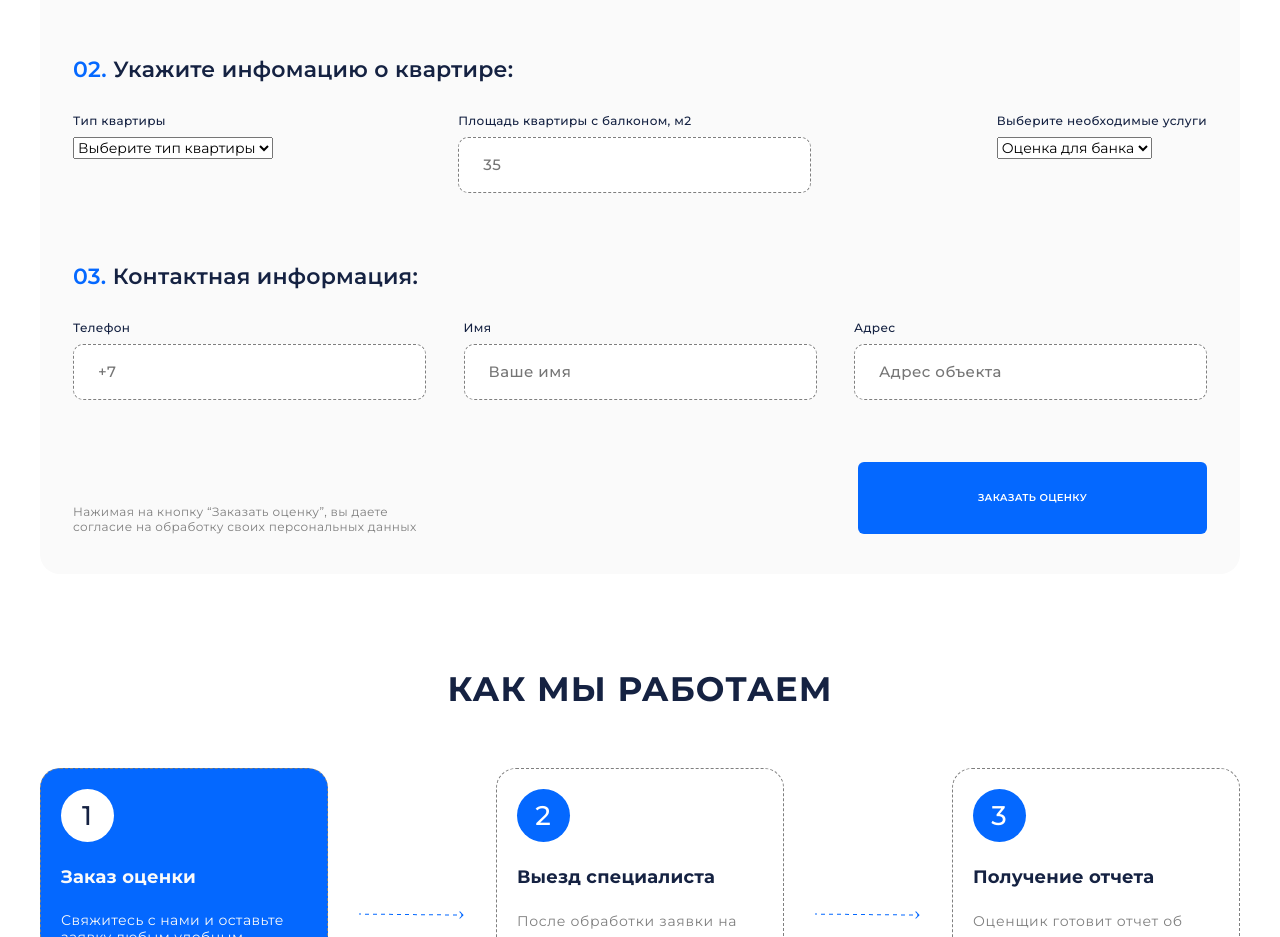
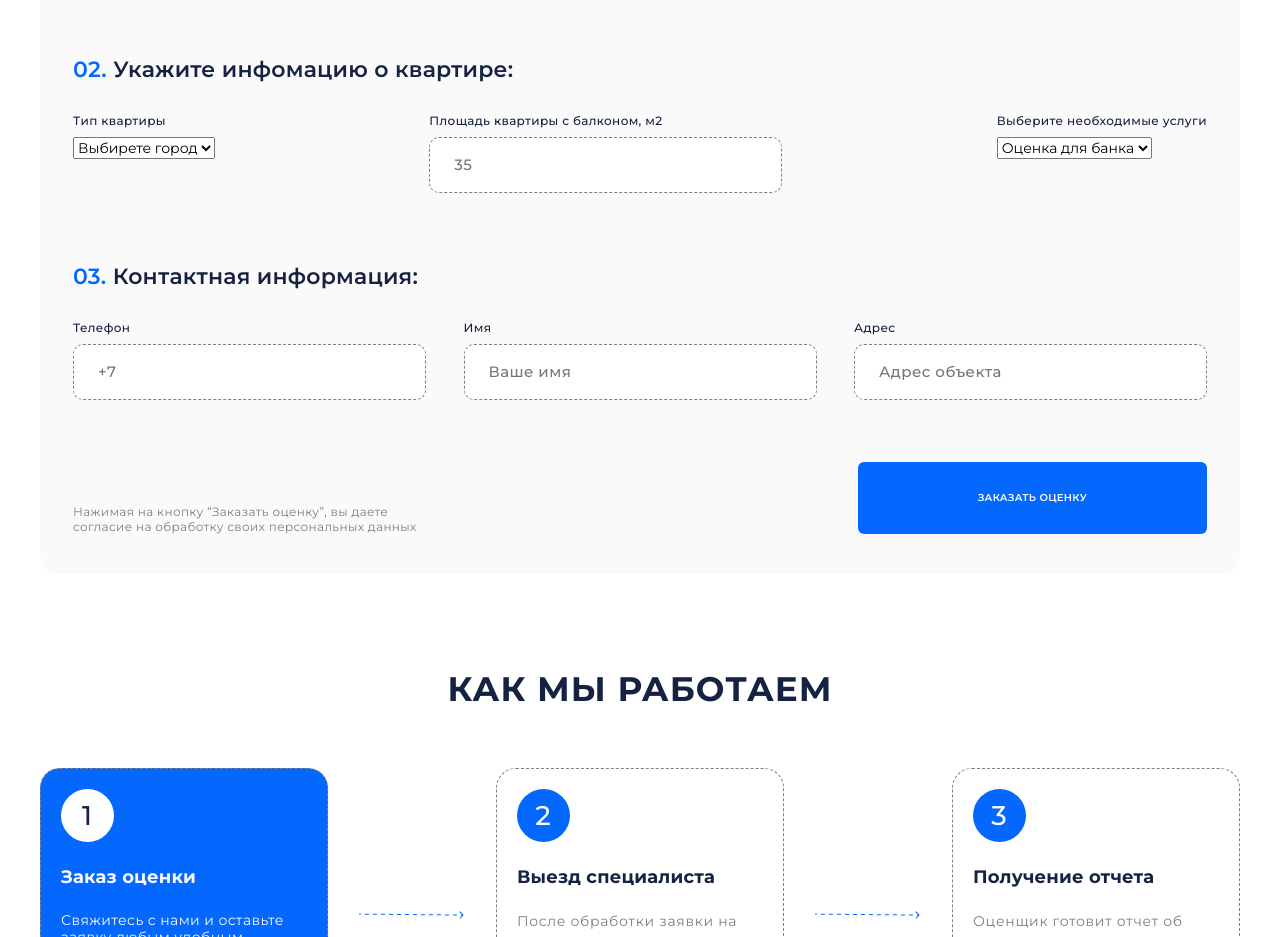
Before and after one commit to Ivan-nvkz/Property-Valuation, a plain HTML site: page index.html in a window 1280 px wide. Shown: the part 1680-2617 px from the top of the page. Drawn offline with nearby package versions, Linux system fonts and the light colour scheme.

Commit message:
Add files via upload

```diff
--- a/index.html
+++ b/index.html
@@ -618,7 +618,7 @@
                                        <div class="evaluation__info-body">
                                           <div class="evaluation__info-type">
                                              <p class="evaluation__info-title">Тип квартиры</p>
-                                             <select class="multi-default type__select">
+                                             <!-- <select class="multi-default type__select">
                                                 <option class="type__option" value="">
                                                    Выберите тип квартиры
                                                 </option>
@@ -631,7 +631,43 @@
                                                 <option class="type__option" value="коммунальная">
                                                    1-комнатная
                                                 </option>
+                                             </select> -->
+                                             <select class="group-select">
+                                                <option value="">Выбирете город</option>
+                                                <optgroup label="Великобритания">
+                                                   <option value="London">Лондон</option>
+                                                   <option value="Manchester">Манчестер</option>
+                                                   <option value="Liverpool">Ливерпуль</option>
+                                                </optgroup>
+                                                <optgroup label="Франция">
+                                                   <option value="Paris">Париж</option>
+                                                   <option value="Lyon">Лион</option>
+                                                   <option value="Marseille">Марсель</option>
+                                                </optgroup>
+                                                <optgroup label="Германия" disabled>
+                                                   <option value="Hamburg">Гамбург</option>
+                                                   <option value="Munich">Мюнхен</option>
+                                                   <option value="Berlin">Берлин</option>
+                                                </optgroup>
+                                                <optgroup label="США">
+                                                   <option value="New York">Нью-Йорк</option>
+                                                   <option value="Washington" disabled>Вашингтон</option>
+                                                   <option value="Michigan">Мичиган</option>
+                                                </optgroup>
+                                                <optgroup label="Испания">
+                                                   <option value="Madrid">Мадрид</option>
+                                                   <option value="Barcelona">Барселона</option>
+                                                   <option value="Malaga">Малага</option>
+                                                </optgroup>
+                                                <optgroup label="Канада">
+                                                   <option value="Montreal">Монреаль</option>
+                                                   <option value="Toronto">Торонто</option>
+                                                   <option value="Vancouver">Ванкувер</option>
+                                                </optgroup>
                                              </select>
+
+
+
                                           </div>
                                           <div class="evaluation__info-area">
                                              <p class="evaluation__info-title">
```
Also changed, not shown: js/main.min.js.
